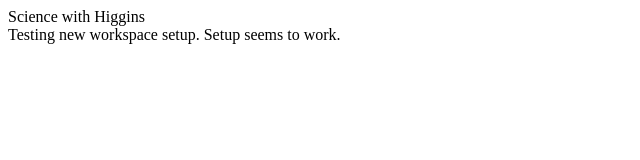
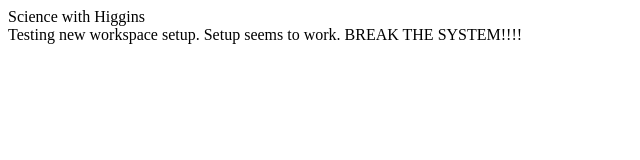
Before and after one commit to dbradley771/Science-with-Higgins, a plain HTML site: page index.html in a window 1280 px wide. Shown: the whole page, without its empty margins (0-640 px from the left). Drawn offline with Linux system fonts and the light colour scheme.

Commit message:
Testing the setup (E)

```diff
--- a/index.html
+++ b/index.html
@@ -12,5 +12,6 @@ Science with Higgins
 
 Testing new workspace setup.
 Setup seems to work.
+BREAK THE SYSTEM!!!!
 </body>
 </html>
```
